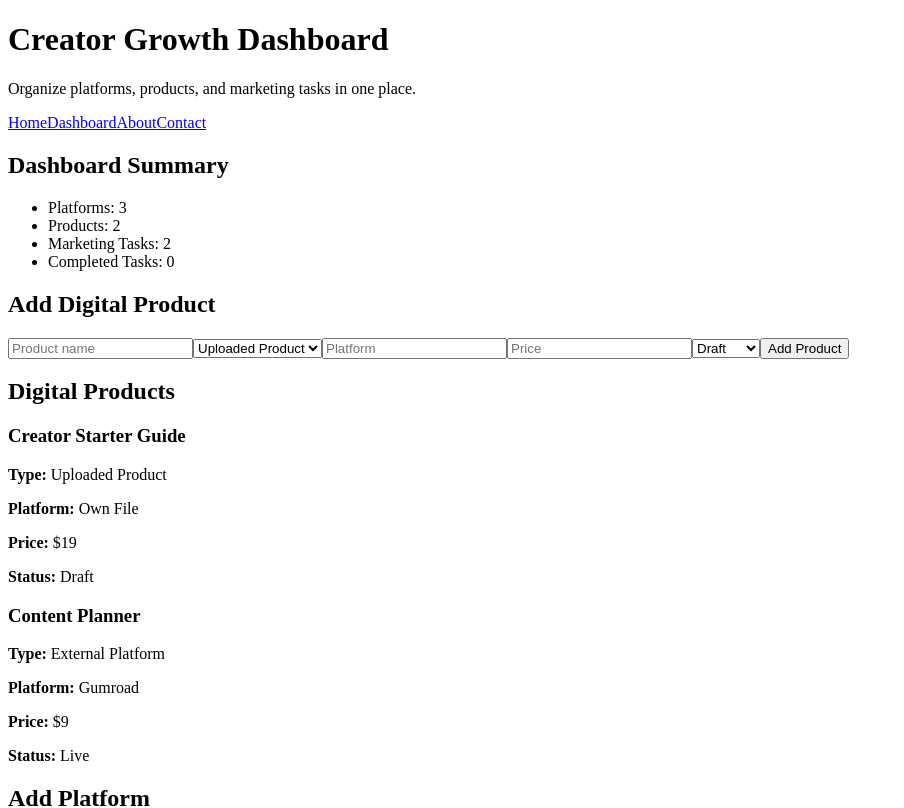
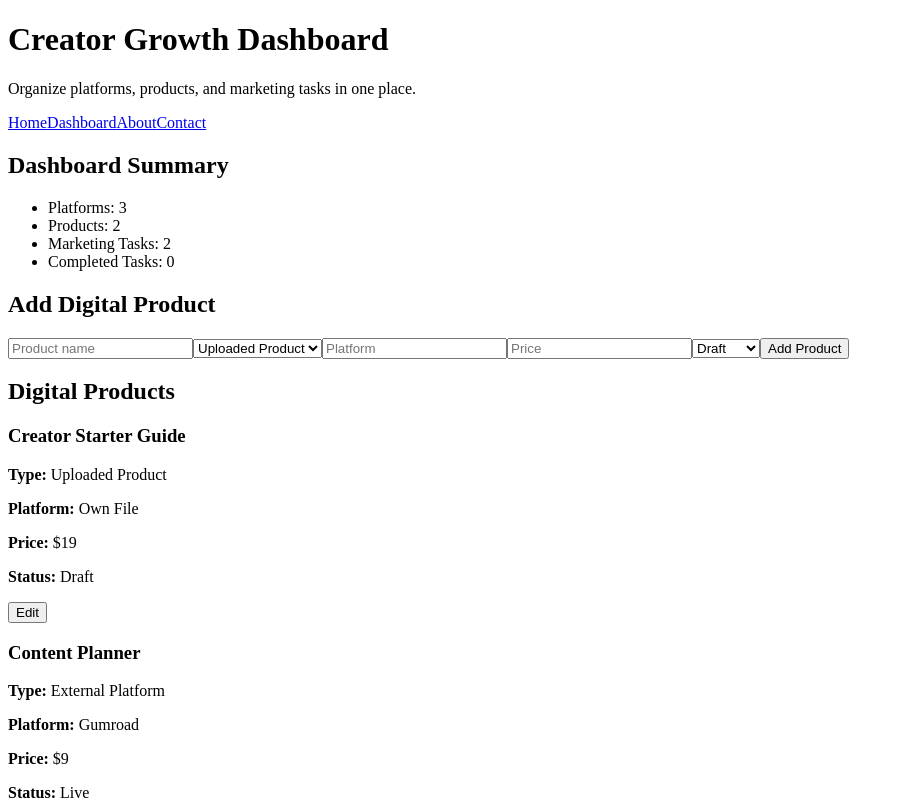
Before and after one commit to chrismusic1325/creator-growth-dashboard, a React (Vite) app in the folder creator-growth-dashboard/: page /dashboard in a window 1280 px wide. Shown: the top 808 px of the page, without its empty margins (0-904 px from the left). Built offline with nearby package versions, Linux system fonts and the light colour scheme.

Commit message:
Add edit button to product card

```diff
--- a/creator-growth-dashboard/src/components/products/ProductCard.jsx
+++ b/creator-growth-dashboard/src/components/products/ProductCard.jsx
@@ -1,19 +1,27 @@
-function ProductCard({ product }) {
+function ProductCard({ product, onEditProduct }) {
   return (
     <article>
       <h3>{product.name}</h3>
+
       <p>
         <strong>Type:</strong> {product.type}
       </p>
+
       <p>
         <strong>Platform:</strong> {product.platform}
       </p>
+
       <p>
         <strong>Price:</strong> ${product.price}
       </p>
+
       <p>
         <strong>Status:</strong> {product.status}
       </p>
+
+      <button onClick={() => onEditProduct(product)}>
+        Edit
+      </button>
     </article>
   );
 }
```
